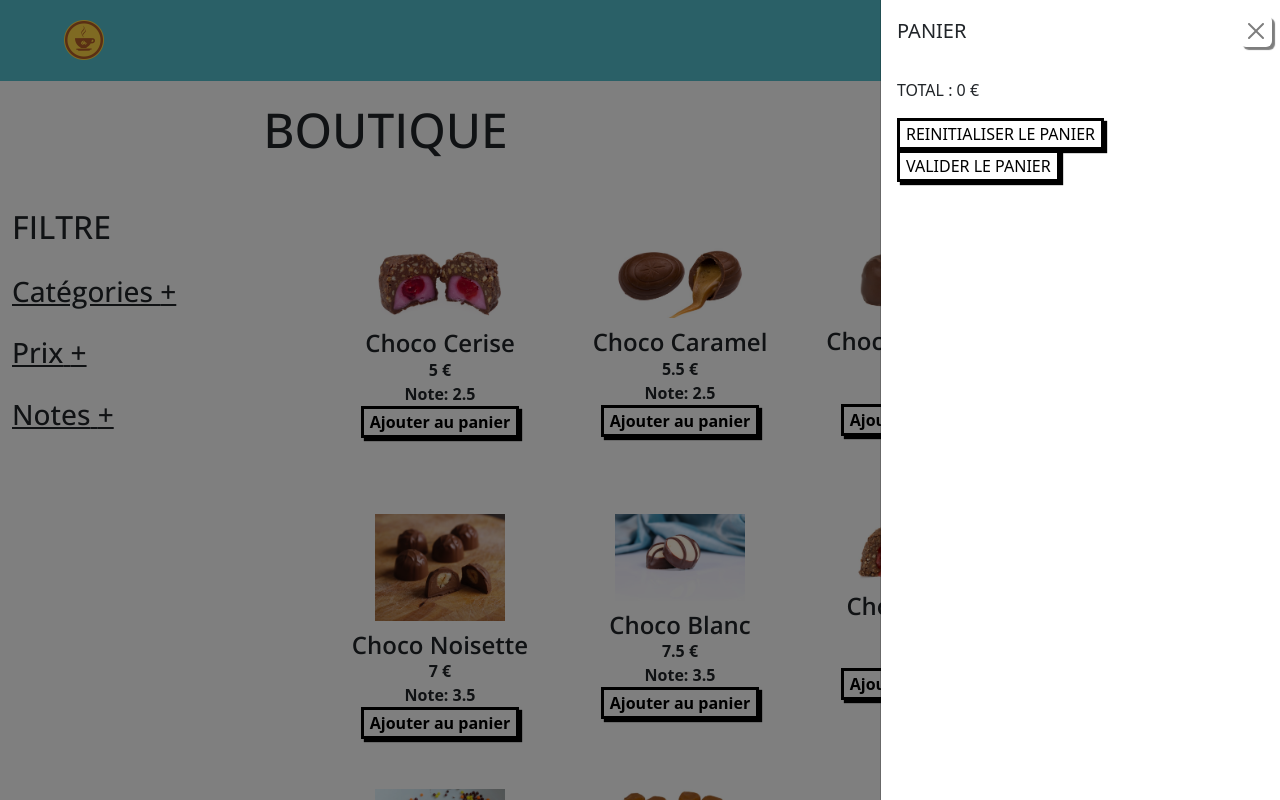
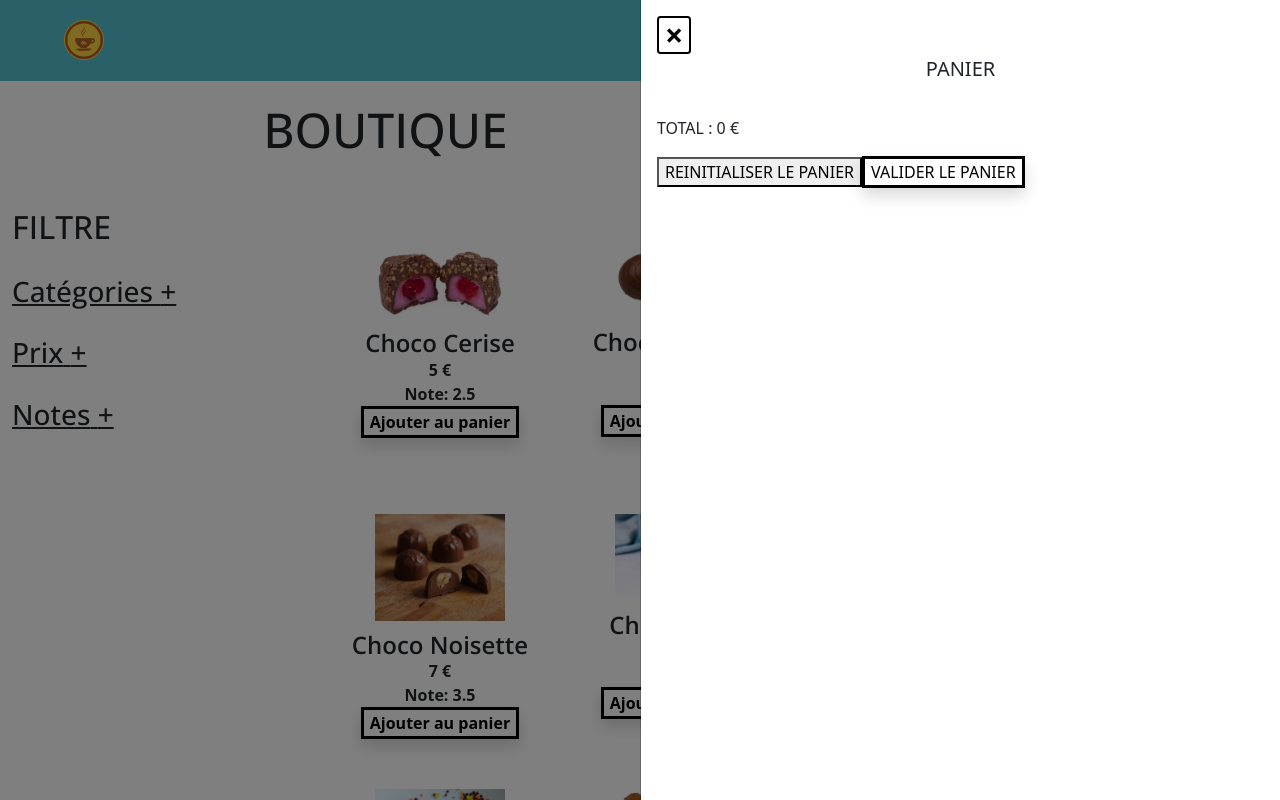
Before and after one commit to St4rcky/Choco-pap, a React (Create React App) app: page /shop in a window 1280 px wide. Both pictures are taken after a click on the picture 1194 px from the left and 33 px from the top of the page. Shown: the top 800 px of the page. Built offline with nearby package versions, Linux system fonts and the light colour scheme.

Commit message:
offcanvas

```diff
--- a/src/Composants/Menu.js
+++ b/src/Composants/Menu.js
@@ -4,6 +4,7 @@ import Nav from "react-bootstrap/Nav";
 import Navbar from "react-bootstrap/Navbar";
 import { useState } from "react";
 import Offcanvas from "react-bootstrap/Offcanvas";
+import CloseButton from "react-bootstrap/esm/CloseButton";
 import Panier from "./Panier";
 import { PanierContext } from "./PanierContext";
 import { useContext } from "react";
@@ -77,8 +78,11 @@ export default function Menu() {
         placement={"end"}
         className="offcanvas-custom-width"
       >
-        <Offcanvas.Header closeButton>
-          <Offcanvas.Title>PANIER</Offcanvas.Title>
+        <Offcanvas.Header className="offcanvasHeader">
+          <button onClick={handleClose} className="offcanvasCloseButton">
+            &times;
+          </button>
+          <Offcanvas.Title className="offcanvasTitre">PANIER</Offcanvas.Title>
         </Offcanvas.Header>
         <Offcanvas.Body>
           {itemPanier.map((produit) => (
@@ -90,7 +94,7 @@ export default function Menu() {
           ))}
           <p>TOTAL : {prixTotal} €</p>
           <button onClick={handleResetPanier}>REINITIALISER LE PANIER</button>
-          <button>VALIDER LE PANIER</button>
+          <button className="shadow">VALIDER LE PANIER</button>
         </Offcanvas.Body>
       </Offcanvas>
     </>
--- a/src/Composants/Produit.js
+++ b/src/Composants/Produit.js
@@ -36,7 +36,9 @@ export default function Produit(props) {
         <h4>{produitNom}</h4>
         <p>{prix} €</p>
         <p>Note: {rating}</p>
-        <button onClick={handleAdd}>Ajouter au panier</button>
+        <button className="shadow" onClick={handleAdd}>
+          Ajouter au panier
+        </button>
       </div>
     </div>
   );
--- a/src/Css/Boutique.css
+++ b/src/Css/Boutique.css
@@ -19,9 +19,9 @@
   text-decoration: underline;
   padding: 10px 0;
 }
-button {
+.shadow {
   border: 3px solid black;
-  box-shadow: 3px 3px 1px black;
+  box-shadow: 3px 3px 3px rgb(0, 0, 0);
   background-color: white;
 }
 .siOuvert :last-child {
--- a/src/Css/Description.css
+++ b/src/Css/Description.css
@@ -7,3 +7,46 @@ img {
 input[type="number"] {
   text-align: right;
 }
+.img-xl {
+  display: none;
+}
+.titreDesc {
+  padding: 35px 0 0 10px;
+  text-transform: uppercase;
+}
+.prixDesc {
+  font-weight: 600;
+  font-size: 2em;
+  padding-left: 10px;
+}
+.textDesc {
+  font-weight: 600;
+}
+#quantity {
+  width: 65px;
+  font-weight: 600;
+  margin: 10px 0 20px 5px;
+  border: black solid 2px;
+}
+.boutonDesc {
+  width: 80%;
+  margin-left: 5px;
+  box-shadow: 5px 5px #2c1e1e;
+}
+.img-xs {
+  padding-top: 30px;
+}
+.ingredient {
+  padding: 20px 0 0 5px;
+}
+.textIngredient {
+  padding-top: 30px;
+}
+@media screen and (min-width: 767px) {
+  .img-xl {
+    display: block;
+  }
+  .img-xs {
+    display: none;
+  }
+}
--- a/src/Css/Menu.css
+++ b/src/Css/Menu.css
@@ -5,23 +5,7 @@
   padding: 0 !important;
   margin: 10px 5% 10px 5% !important;
 }
-@media screen and (min-width: 576px) {
-  .menu {
-    font-size: 1.2em;
-  }
-  .navbar-collapse {
-    flex-grow: 0 !important;
-  }
-  .navbar-nav {
-    margin-left: auto !important;
-  }
-  .me-auto {
-    margin-right: auto !important;
-  }
-  .visible {
-    display: none;
-  }
-}
+
 .logo {
   width: 40px;
   padding-top: 0px;
@@ -48,12 +32,56 @@ a {
   color: black;
   text-decoration: underline;
 }
+
+.testpanier {
+  display: flex;
+  flex-direction: row;
+}
+.offcanvas-custom-width {
+  width: 100% !important;
+}
+.offcanvasHeader {
+  display: flex;
+  flex-direction: column;
+}
+
+.offcanvasHeader .offcanvasCloseButton {
+  align-self: flex-start;
+  margin: 0;
+  background-color: white;
+  font-size: 2em;
+  font-weight: bold;
+  border: solid 2px black;
+  border-radius: 10%;
+  line-height: 1em;
+}
+.offcanvasHeader .offcanvasTitre {
+  text-align: center;
+}
+@media screen and (min-width: 576px) {
+  .menu {
+    font-size: 1.2em;
+  }
+  .navbar-collapse {
+    flex-grow: 0 !important;
+  }
+  .navbar-nav {
+    margin-left: auto !important;
+  }
+  .me-auto {
+    margin-right: auto !important;
+  }
+  .visible {
+    display: none;
+  }
+}
 @media screen and (min-width: 576px) {
   .test {
     padding: 0 20px 0 0;
   }
 }
-.testpanier {
-  display: flex;
-  flex-direction: row;
+@media screen and (min-width: 767px) {
+  .offcanvas-custom-width {
+    width: 50% !important;
+  }
 }
--- a/src/Pages/DescriptionProduit.js
+++ b/src/Pages/DescriptionProduit.js
@@ -51,12 +51,16 @@ export default function Description() {
     <Container>
       <Row>
         <Col xs={12} md={6} lg={{ span: 3, offset: 1 }}>
-          <img src={produit.produitImage} alt={produit.produitNom} />
+          <img
+            className="img-xl"
+            src={produit.produitImage}
+            alt={produit.produitNom}
+          />
         </Col>
         <Col xs={12} md={6} lg={{ span: 4, offset: 2 }}>
-          <h1>{produit.produitNom}</h1>
-          <p>{produit.prix} €</p>
-          <p>
+          <h1 className="titreDesc">{produit.produitNom}</h1>
+          <p className="prixDesc">{produit.prix} €</p>
+          <p className="textDesc">
             Lorem ipsum dolor sit amet consectetur adipisicing elit. Esse
             architecto, provident odit corporis earum quia fugiat quibusdam
             alias non possimus illum ducimus! Odio commodi laboriosam eum,
@@ -74,14 +78,21 @@ export default function Description() {
               />
             </Col>
             <Col md={8}>
-              <button onClick={handleAjouterAuPanier}>AJOUTER AU PANIER</button>
+              <button className="boutonDesc" onClick={handleAjouterAuPanier}>
+                AJOUTER AU PANIER
+              </button>
             </Col>
           </Row>
         </Col>
+        <img
+          className="img-xs"
+          src={produit.produitImage}
+          alt={produit.produitNom}
+        />
       </Row>
-      <div className="ingredients-section">
-        <h2>Ingrédients</h2>
-        <p className="last-paragraph">
+      <div>
+        <h2 className="ingredient">Ingrédients</h2>
+        <p className="textDesc textIngredient">
           Lorem ipsum, dolor sit amet consectetur adipisicing elit. Quas
           temporibus suscipit corrupti possimus a ex illo dignissimos vero rerum
           velit, distinctio repellat voluptatum assumenda ut qui, dolorum
```
